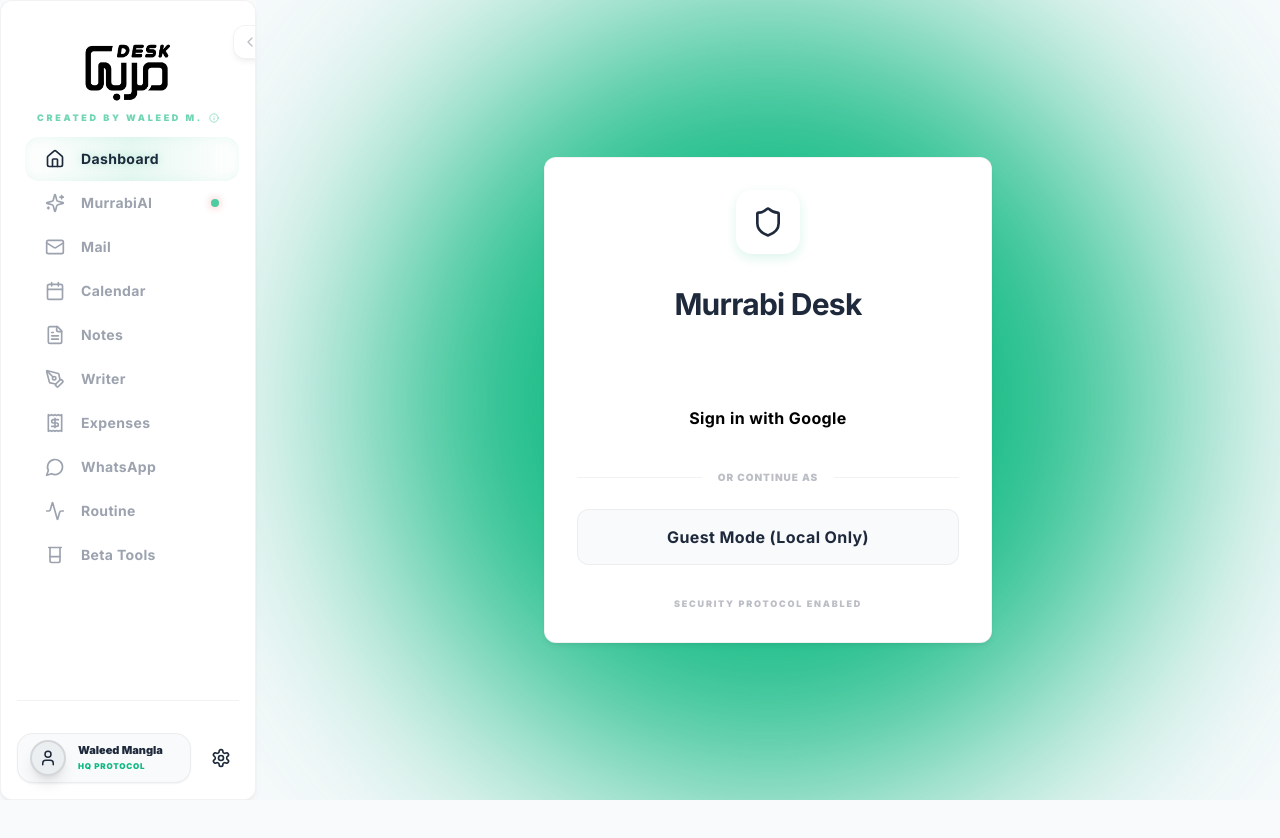
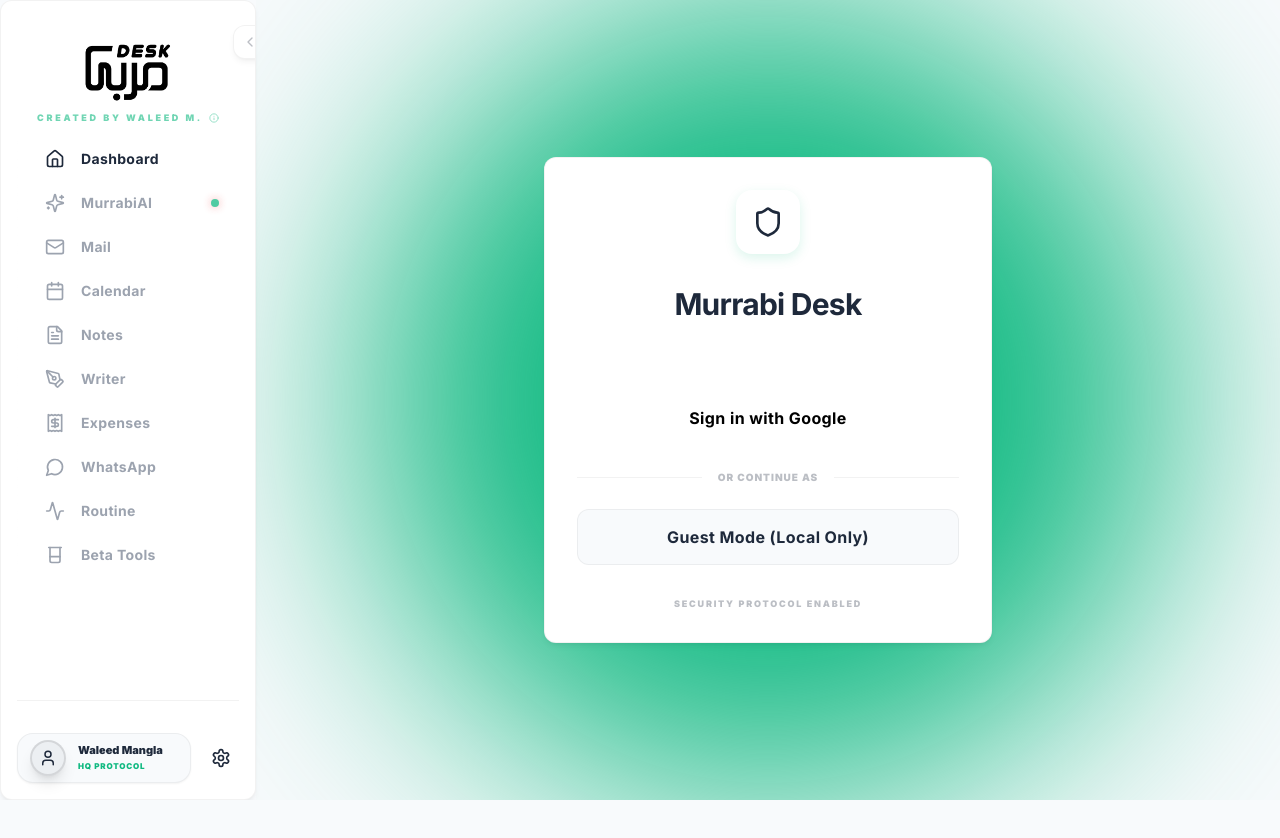
Before and after one commit to waleedmangla-source/MurrabiDesk, a Next.js app: page /onboarding in a window 1280 px wide. In both pictures the pointer is over the link "Dashboard". Shown: the top 838 px of the page. Built offline with nearby package versions, Linux system fonts and the light colour scheme; no server answers.

Commit message:
Remove hover glow and shadows, leaving only text color change

```diff
--- a/src/styles/globals.css
+++ b/src/styles/globals.css
@@ -590,10 +590,10 @@
   border-color: transparent !important;
 }
 .nav-link:hover:not(.active) {
-  background: linear-gradient(90deg, transparent 0%, var(--accent-soft) 50%, transparent 100%);
+  background: transparent;
   color: var(--text-main);
-  box-shadow: inset 0 0 20px -10px var(--accent-glow);
-  text-shadow: 0 0 8px var(--accent-glow);
+  box-shadow: none;
+  text-shadow: none;
 }
 .draggable-header {
   -webkit-app-region: drag;
```
